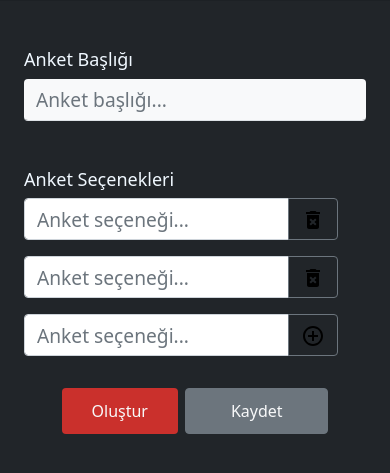
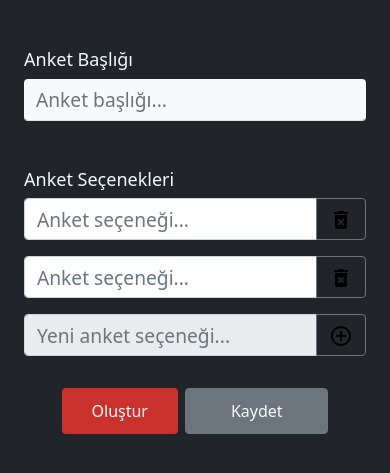
Before and after one commit to y-oztrk/serioyla.com, a PHP site: page / in a window 390 px wide. Shown: the part 123-596 px from the top of the page. Run offline with PHP 8.4, Linux system fonts and the light colour scheme.

Commit message:
Responsive sorununu JS ile düzelttiğim çözümü CSS ile düzelttim. Yeni seçenek buttonuna tıklayınca seçenek artık yeni buttonunun üstünde doğuyor. Ayrıca harika bir cümle kurdum az önce...

```diff
--- a/css/custom.css
+++ b/css/custom.css
@@ -33,9 +33,6 @@
 }
 
 @media only screen and (max-width: 768px) {
-  div #options-col  {
-    width: auto !important;
-  }
   #save {
     width: 17vh !important;
   }
@@ -62,6 +59,12 @@
     padding-left: 0 !important;
     float: unset !important;
   }
+  #add-option-col {
+    width: auto !important;
+  }
+  #options-col {
+    width: auto !important;
+  }
 }
 @media screen and (device-aspect-ratio: 40/71) {
   #main-content-span {
--- a/index.html
+++ b/index.html
@@ -64,22 +64,13 @@
                                 <button class="btn btn-outline-secondary" type="button" onclick="delOption(2)"><img
                                         src="images/trash.svg" alt="trash"></button>
                             </div>
-                            <div class="input-group mb-3" id="div-option-2">
-                                <input type="text" class="form-control" placeholder="Anket seçeneği..."
-                                    name="options-option-2">
+                        </div>
+                        <div class="mb-3 col-11" id="add-option-col">
+                            <div class="input-group mb-3" id="add-option">
+                                <input type="text" class="form-control" placeholder="Yeni anket seçeneği..." disabled>
                                 <button class="btn btn-outline-secondary" type="button" onclick="addOption()"><img
                                         src="images/add_input.svg" alt="trash"></button>
                             </div>
-                            <!-- <div class="input-group mb-3">
-                                <input type="text" class="form-control" placeholder="Anket seçeneği..." name="option">
-                                <button class="btn btn-outline-secondary" type="button"><img
-                                        src="images/delete-24px.svg" alt="trash"></button>
-                            </div>
-                            <div class="input-group mb-3">
-                                <input type="text" class="form-control" placeholder="Anket seçeneği..." name="option">
-                                <button class="btn btn-outline-secondary" type="button"><img
-                                        src="images/delete-24px.svg" alt="trash"></button>
-                            </div> -->
                         </div>
                         <div class="cover-container">
                             <div class="mb-1 pt-2 col-12">
@@ -127,10 +118,4 @@
 <script src="https://code.jquery.com/jquery-3.5.1.min.js"
     integrity="sha256-9/aliU8dGd2tb6OSsuzixeV4y/faTqgFtohetphbbj0=" crossorigin="anonymous"></script>
 <script src="js/script.js"></script>
-<script>
-    if (isMobile()) {
-        $("#options-col").css("width", "auto");
-    }
-</script>
-
 </html>
--- a/js/script.js
+++ b/js/script.js
@@ -1,11 +1,3 @@
-function isMobile() {
-    if (/Android|webOS|iPhone|iPad|iPod|BlackBerry|IEMobile|Opera Mini/i.test(navigator.userAgent)) {
-        return true
-    } else {
-        return false
-    }
-}
-
 var counter = 3
 function addOption() {
     if (counter == null) {
@@ -16,7 +8,7 @@ function addOption() {
         return false
     }
     var newOptionDiv = $(document.createElement('div'))
-        .attr("id", 'newOption' + counter)
+        .attr("id", 'div-option-' + counter)
 
     $(newOptionDiv).after().html('<div class="input-group mb-3"><input type="text" class="form-control" placeholder="Anket seçeneği..." name="options-option-' + counter + '"><button class="btn btn-outline-secondary" type="button" onclick="delOption(' + counter + ')"><img src="images/trash.svg" alt="trash"></button></div>')
 
@@ -25,8 +17,8 @@ function addOption() {
 }
 
 function delOption(id) {
-    if (counter == 1) {
-        alert("No more textbox to remove");
+    if (counter == 3) {
+        alert("minimum 2 seçenek olmalı");
         return false;
     }
     counter--;
```
